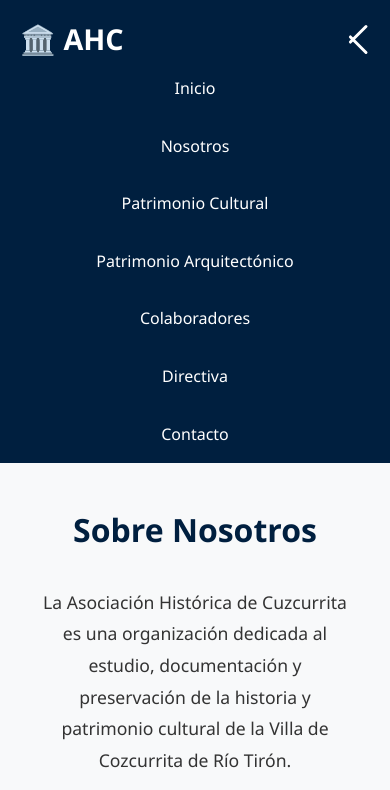
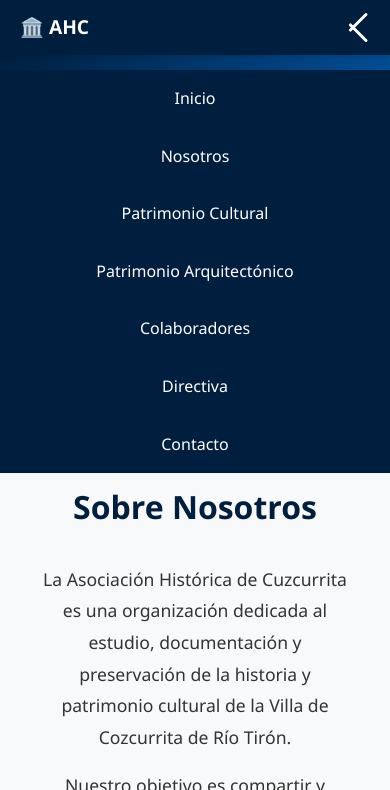
Before and after one commit to asociacionhistoricacuzcurrita/WebAHC, a plain HTML site: page index.html in a window 390 px wide. Both pictures are taken after a click on the element 357 px from the left and 39 px from the top of the page. Shown: the top 790 px of the page. Drawn offline with Linux system fonts and the light colour scheme.

Commit message:
Actualizar style.css - agregar estilos para el logotipo en la navegación

```diff
--- a/css/style.css
+++ b/css/style.css
@@ -40,7 +40,7 @@ body {
 .navbar {
     background-color: var(--color-primary);
     color: var(--color-secondary);
-    padding: 1rem 0;
+    padding: 0.5rem 0;
     position: sticky;
     top: 0;
     z-index: 1000;
@@ -53,9 +53,22 @@ body {
     align-items: center;
 }
 
+.logo {
+    display: flex;
+    align-items: center;
+    gap: 0.8rem;
+}
+
+.logo-img {
+    height: 60px;
+    width: 60px;
+    object-fit: contain;
+}
+
 .logo h1 {
     font-size: 1.8rem;
     font-weight: bold;
+    color: var(--color-secondary);
 }
 
 .nav-links {
@@ -479,10 +492,19 @@ body {
    =================================== */
 
 @media (max-width: 768px) {
+    .logo-img {
+        height: 50px;
+        width: 50px;
+    }
+
+    .logo h1 {
+        font-size: 1.4rem;
+    }
+
     .nav-links {
         display: none;
         position: absolute;
-        top: 60px;
+        top: 80px;
         left: 0;
         flex-direction: column;
         width: 100%;
@@ -556,6 +578,19 @@ body {
 }
 
 @media (max-width: 480px) {
+    .logo-img {
+        height: 40px;
+        width: 40px;
+    }
+
+    .logo h1 {
+        font-size: 1.2rem;
+    }
+
+    .nav-links {
+        top: 70px;
+    }
+
     .hero-content h1 {
         font-size: 1.5rem;
     }
```
